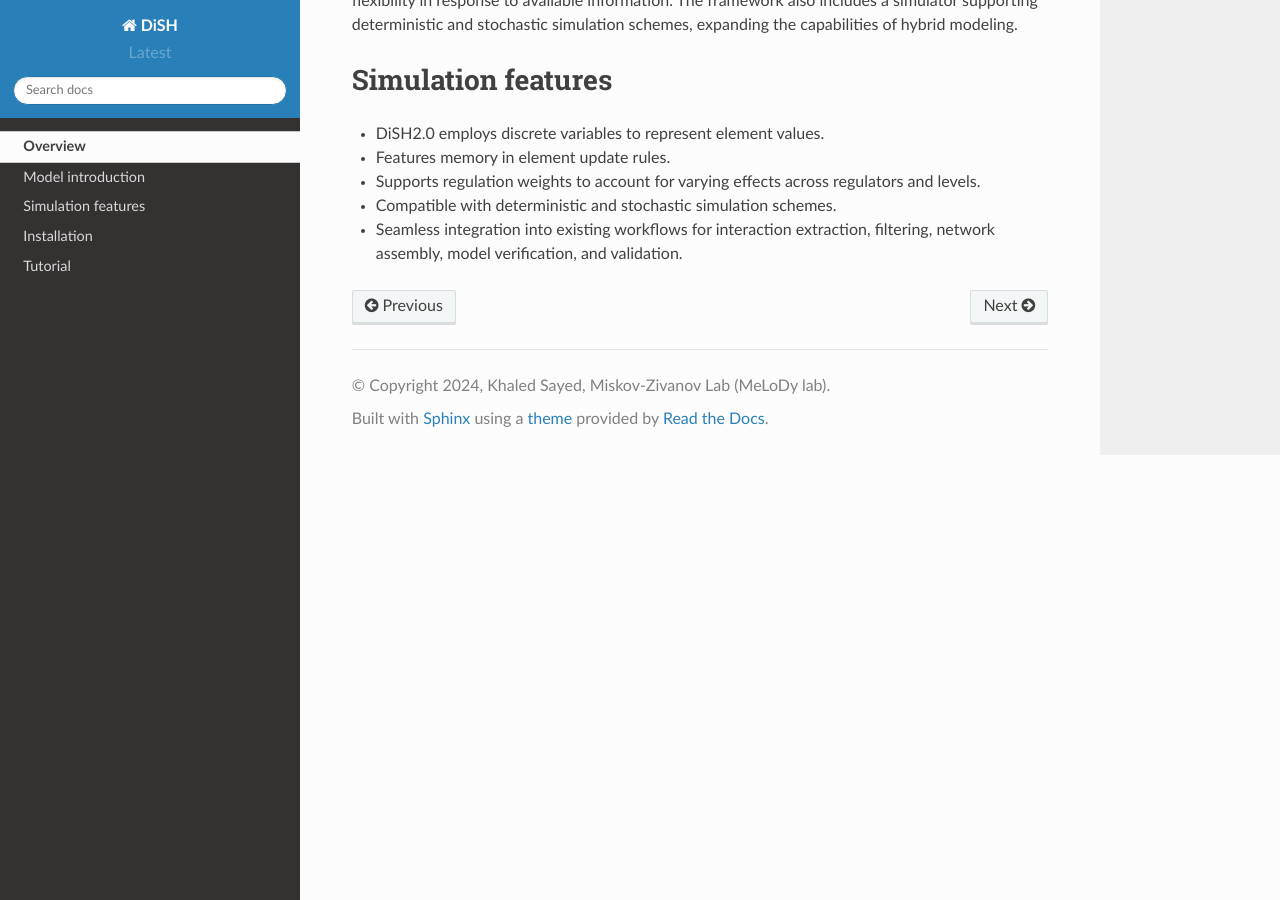
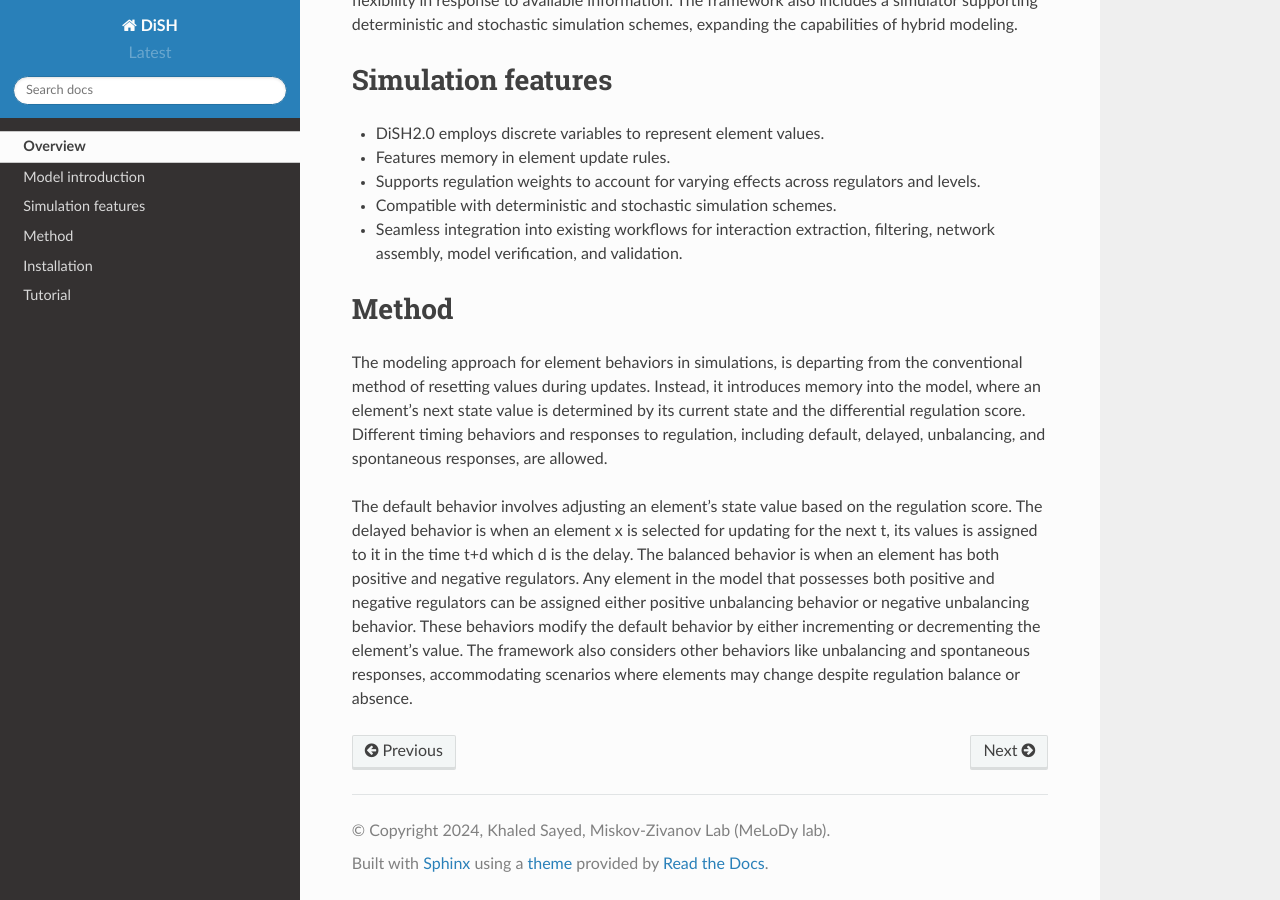
Before and after one commit to pitt-miskov-zivanov-lab/DiSH, a Sphinx documentation site: the page built from docs/Overview.rst, in a window 1280 px wide and 900 px high, scrolled down 1168 px. Built offline with Sphinx 7.4.7 and the Read the Docs theme 2.0.0, drawn with Linux system fonts in a browser that asks for light colours; pages that are not in the unit, such as notebooks, are missing from menus.

Commit message:
add delay and balanced

```diff
--- a/docs/Overview.rst
+++ b/docs/Overview.rst
@@ -33,3 +33,15 @@ Simulation features
 - Supports regulation weights to account for varying effects across regulators and levels.
 - Compatible with deterministic and stochastic simulation schemes.
 - Seamless integration into existing workflows for interaction extraction, filtering, network assembly, model verification, and validation.
+
+Method
+====================
+
+The modeling approach for element behaviors in simulations, is departing from the conventional method of resetting values during updates. Instead, it introduces memory into the model, where an element's next state value is determined by its current state and the differential regulation score.
+Different timing behaviors and responses to regulation, including default, delayed, unbalancing, and spontaneous responses, are allowed.
+
+The default behavior involves adjusting an element's state value based on the regulation score.
+The delayed behavior is when an element x is selected for updating for the next t, its values is assigned to it in the time t+d which d is the delay.
+The balanced behavior is when an element has both positive and negative regulators.
+Any element in the model that possesses both positive and negative regulators can be assigned either positive unbalancing behavior or negative unbalancing behavior. These behaviors modify the default behavior by either incrementing or decrementing the element's value.
+The framework also considers other behaviors like unbalancing and spontaneous responses, accommodating scenarios where elements may change despite regulation balance or absence.
```
